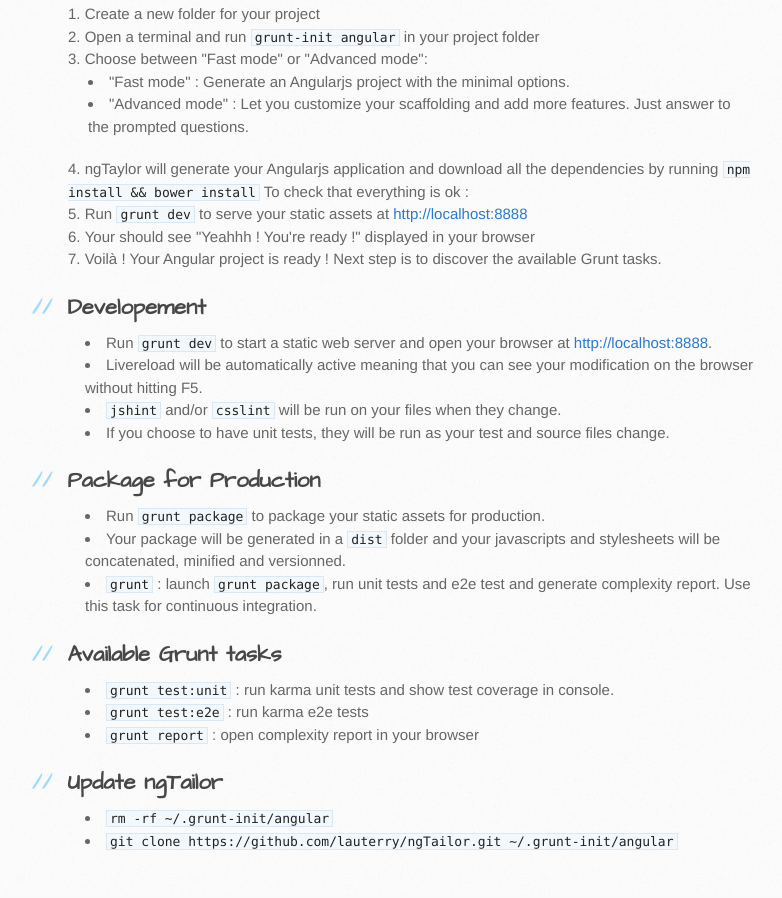
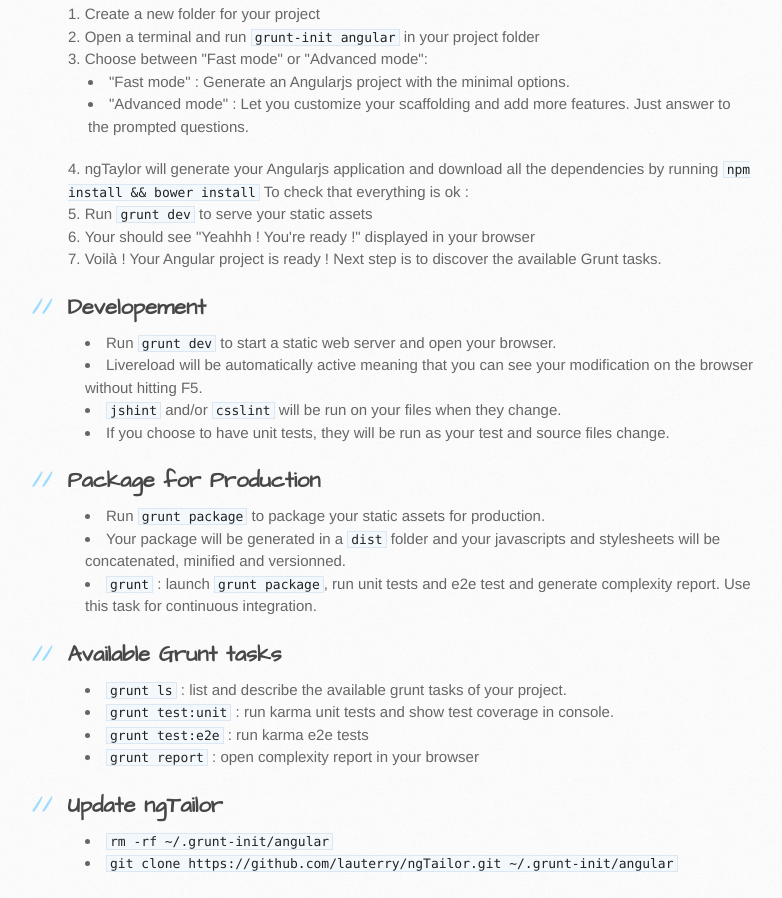
Before and after one commit to lauterry/ngTailor, a plain HTML site: page index.html in a window 1280 px wide. Shown: the part 1594-2492 px from the top of the page, without its empty margins (105-887 px from the left). Drawn offline with Linux system fonts and the light colour scheme.

```diff
--- a/index.html
+++ b/index.html
@@ -51,7 +51,7 @@
 <li>Automatically output a hash in your assets file name for caching purpose.</li>
 <li>Set up unit and e2e tests with Karma and Jasmine and generate test coverage report.</li>
 <li>Automatically run <code>npm install &amp;&amp; bower install &amp;&amp; grunt bower-install</code> to download your project dependencies and import them in your index.html</li>
-<li>Compile you SASS files</li>
+<li>Compile you SASS | LESS files</li>
 <li>Visualize Javascript source complexity with <a href="https://github.com/es-analysis/plato">plato</a>. (<a href="http://es-analysis.github.io/plato/examples/grunt/">See an example of a plato report</a>)</li>
 <li>Optimize your images (png, jpeg, gif)</li>
 <li>Keep multiple browsers devices in sync using <a href="https://github.com/shakyShane/browser-sync">grunt-browser-sync</a>
@@ -93,15 +93,14 @@
 </li>
 <li>ngTaylor will generate your Angularjs application and download all the dependencies by running <code>npm install &amp;&amp; bower install</code>
 To check that everything is ok :</li>
-<li>Run <code>grunt dev</code> to serve your static assets at <a href="http://localhost:8888">http://localhost:8888</a>
-</li>
+<li>Run <code>grunt dev</code> to serve your static assets</li>
 <li>Your should see "Yeahhh ! You're ready !" displayed in your browser</li>
 <li>Voilà ! Your Angular project is ready ! Next step is to discover the available Grunt tasks.</li>
 </ol><h2>
 <a name="developement" class="anchor" href="#developement"><span class="octicon octicon-link"></span></a>Developement</h2>
 
 <ul>
-<li>Run <code>grunt dev</code> to start a static web server and open your browser at <a href="http://localhost:8888">http://localhost:8888</a>.</li>
+<li>Run <code>grunt dev</code> to start a static web server and open your browser.</li>
 <li>Livereload will be automatically active meaning that you can see your modification on the browser without hitting F5.</li>
 <li>
 <code>jshint</code> and/or <code>csslint</code> will be run on your files when they change.</li>
@@ -118,6 +117,8 @@
 <a name="available-grunt-tasks" class="anchor" href="#available-grunt-tasks"><span class="octicon octicon-link"></span></a>Available Grunt tasks</h2>
 
 <ul>
+<li>
+<code>grunt ls</code> : list and describe the available grunt tasks of your project.</li>
 <li>
 <code>grunt test:unit</code> : run karma unit tests and show test coverage in console.</li>
 <li>
```
Also changed, not shown: params.json (+1 -1 lines).
